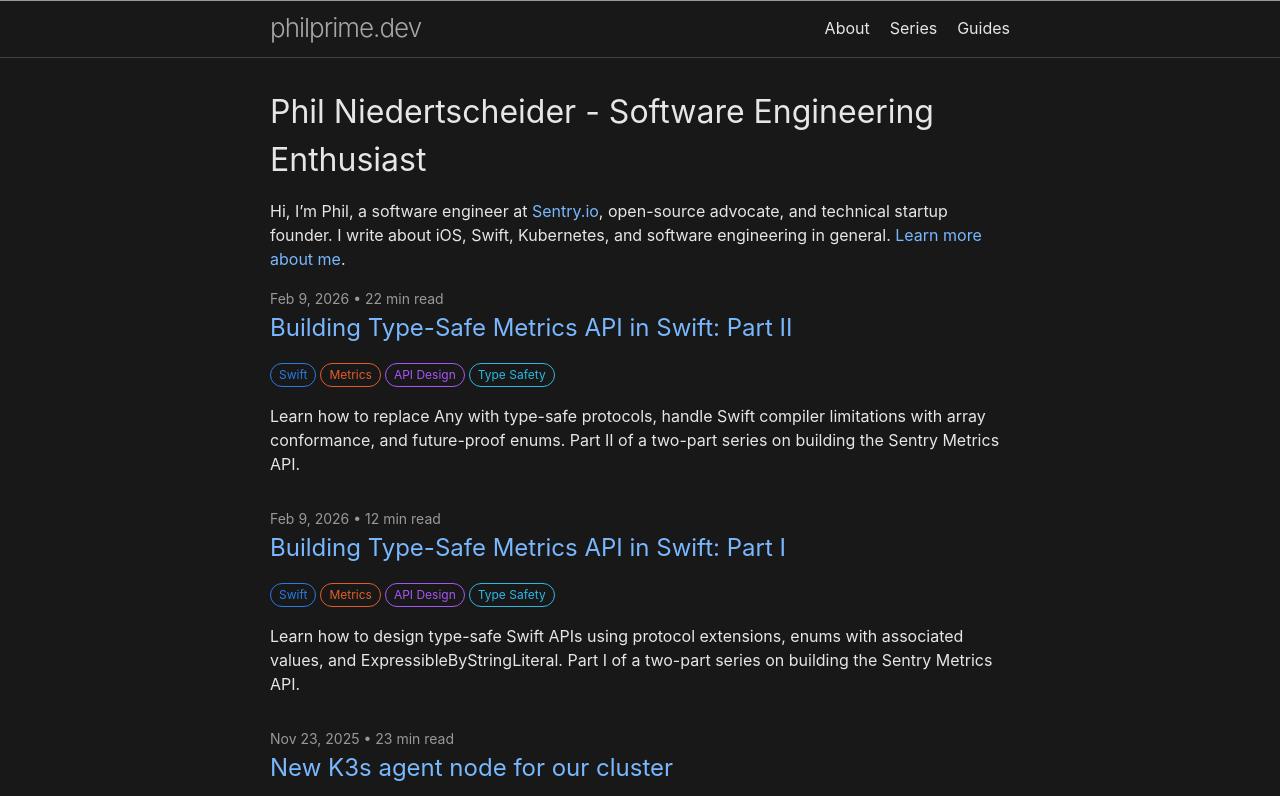
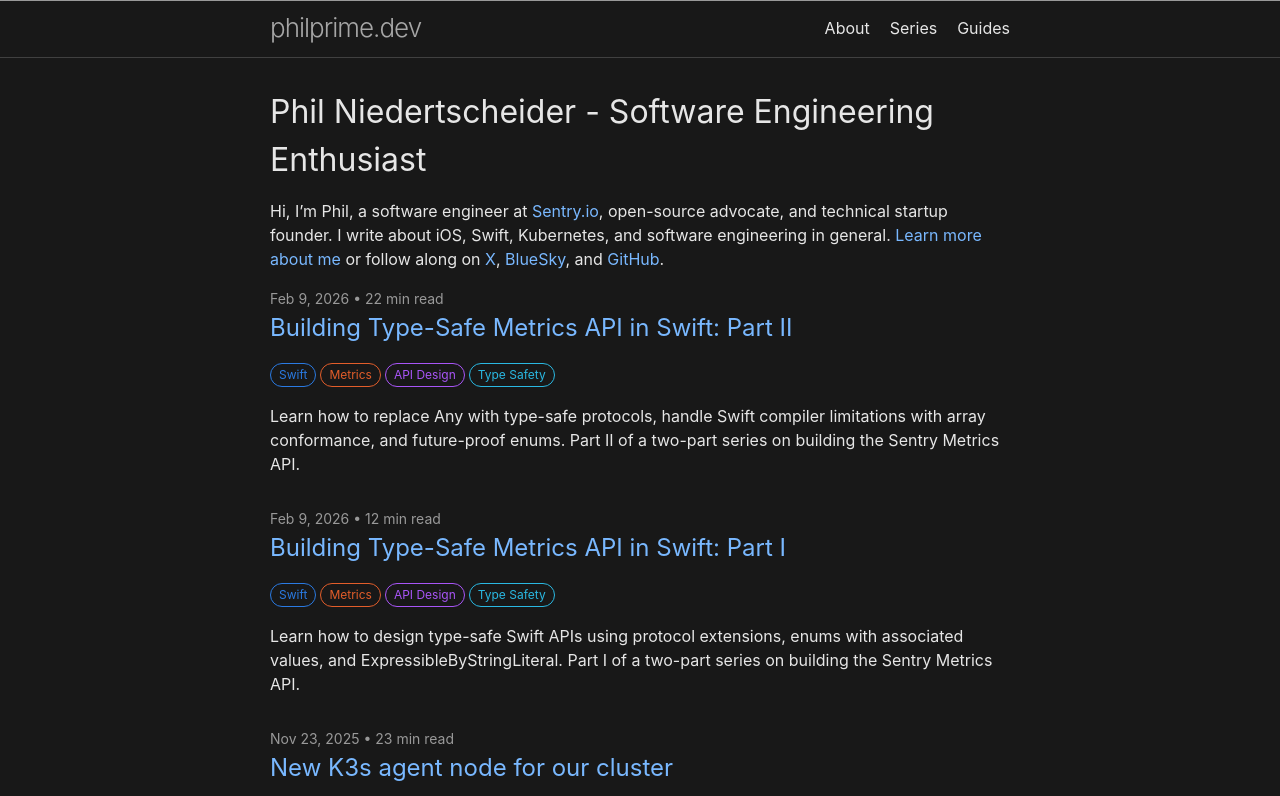
Before and after one commit to philprime/philprime.dev, a Jekyll site: the page built from index.md, in a window 1280 px wide and 900 px high, cut to the strip 104-900 px from the top of the window. Built offline with Jekyll 4.4.1, drawn with Linux system fonts in a browser that asks for light colours; nearby versions of some CDN libraries.

Commit message:
feat: Add social follow links to homepage intro

```diff
--- a/index.md
+++ b/index.md
@@ -13,4 +13,7 @@ image: /assets/images/default-og-image.png
 Hi, I’m Phil, a software engineer at [Sentry.io](https://sentry.io), open-source advocate, and technical startup
 founder.
 I write about iOS, Swift, Kubernetes, and software engineering in general.
-[Learn more about me](/about/).
+[Learn more about me](/about/) or follow along on
+[X](https://x.com/philprimes),
+[BlueSky](https://bsky.app/profile/philprime.dev), and
+[GitHub](https://github.com/philprime).
```
